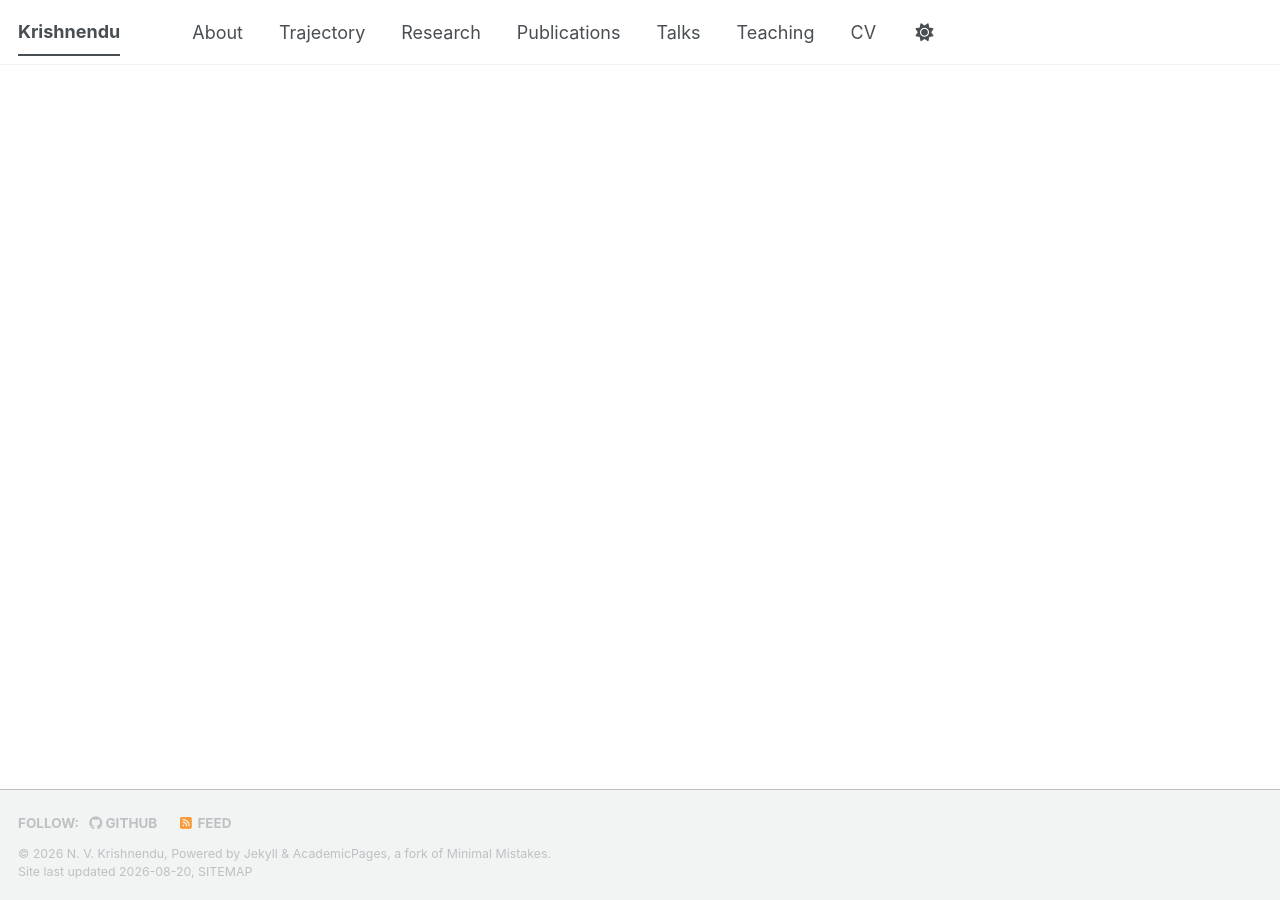
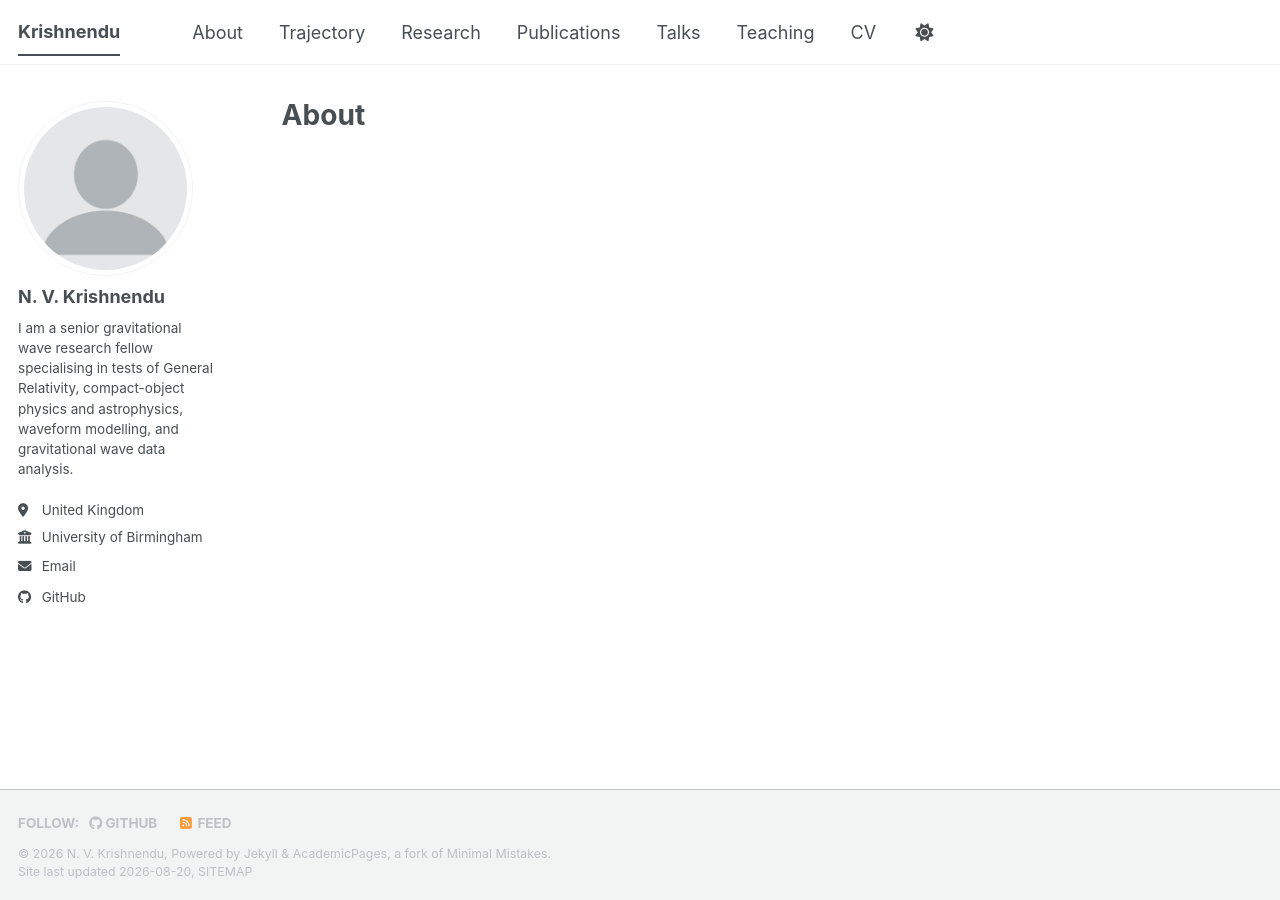
Before and after one commit to KrishnenduGit/nv-krishnendu, a Jekyll site: the page built from index.md, in a window 1280 px wide. Built offline with Jekyll 4.4.1, drawn with Linux system fonts in a browser that asks for light colours; our own code applies the rules of GitHub Pages for plain Markdown files; a style sheet for code colours, icons or effects is not loaded; part of the change alters nothing that is shown.

Commit message:
Update _config.yml

```diff
--- a/_config.yml
+++ b/_config.yml
@@ -102,3 +102,11 @@ exclude:
   - README
   - tmp
   - vendor
+
+defaults:
+  - scope:
+      path: ""
+      type: pages
+    values:
+      layout: single
+      author_profile: true
```
